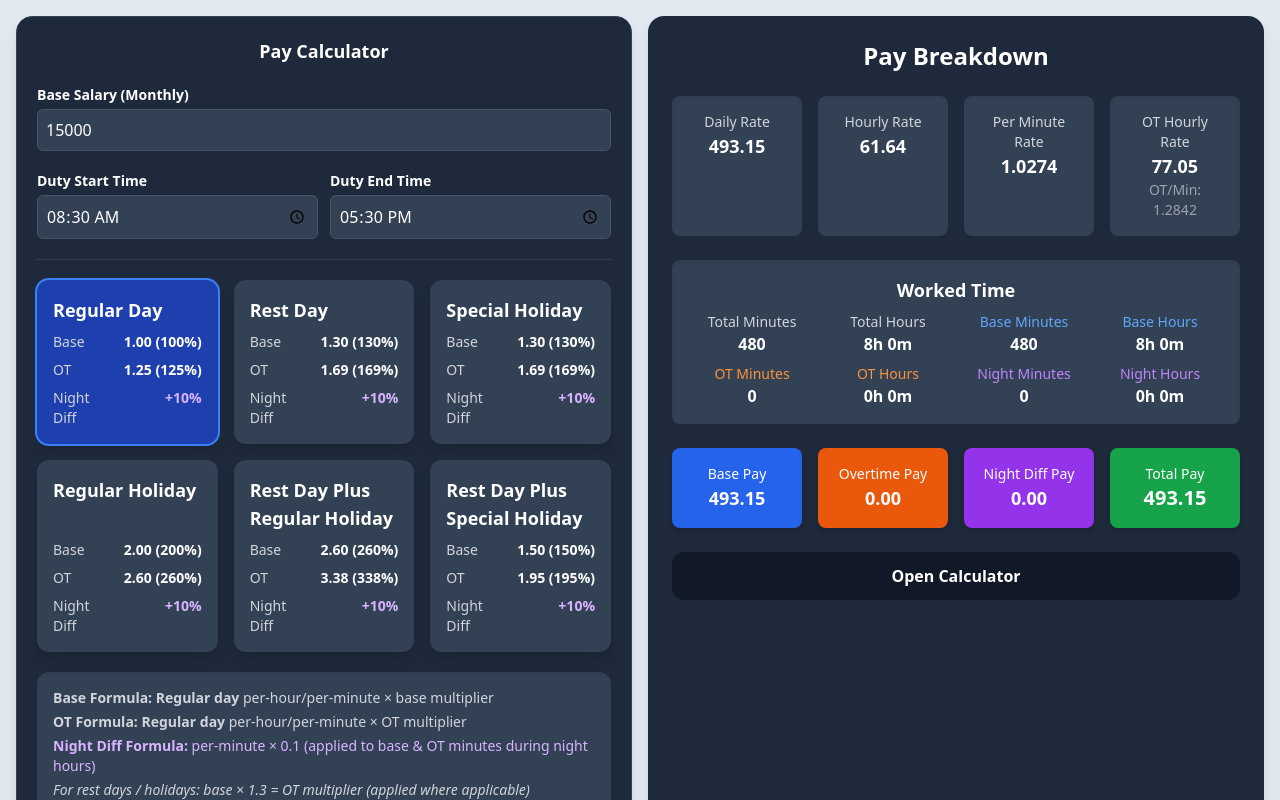
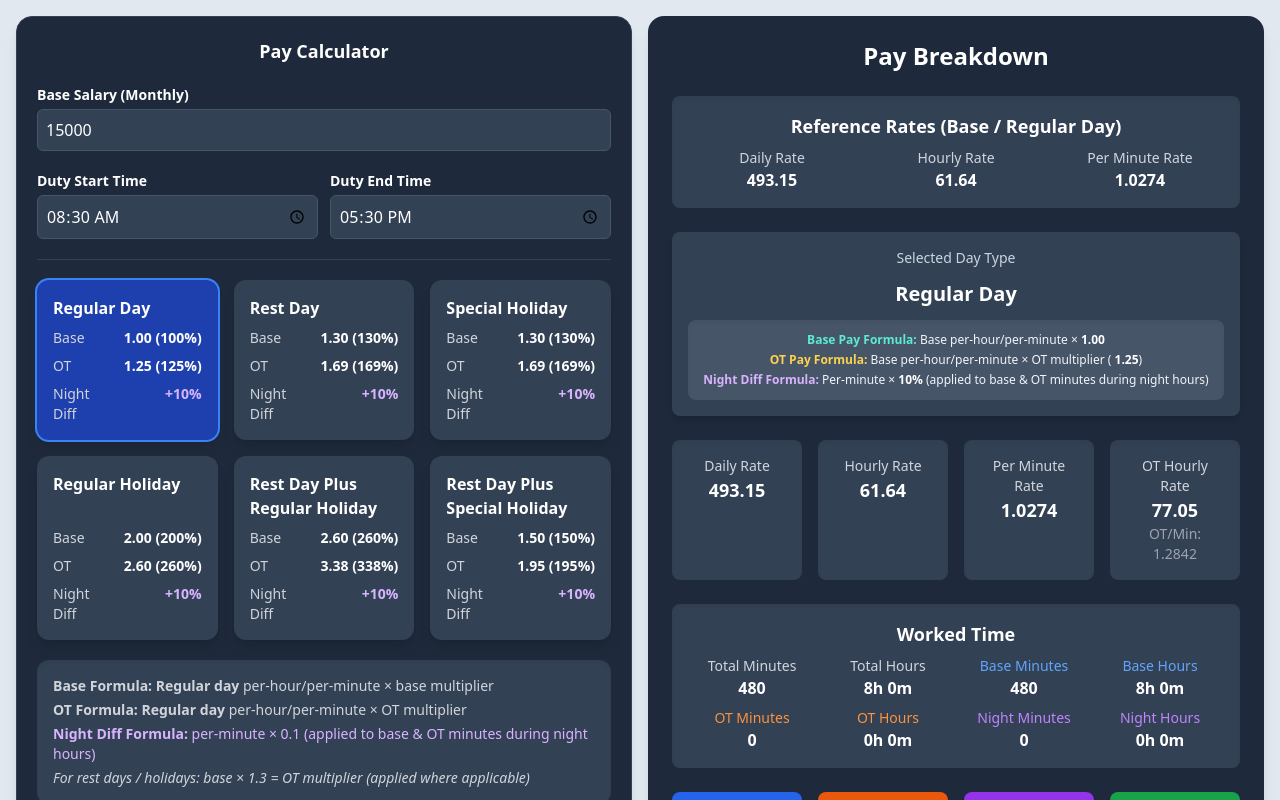
Before and after one commit to Kobs03/basic-payroll-calculator, a Vue app: page /#/ in a window 1280 px wide. Shown: the top 800 px of the page. Built offline with nearby package versions, Linux system fonts and the light colour scheme.

Commit message:
improved ui for clearer pay breakdown informations

```diff
--- a/src/views/HomeView.vue
+++ b/src/views/HomeView.vue
@@ -4,7 +4,6 @@
 
       <!-- Left div: Inputs -->
       <div class="bg-slate-800 text-white p-5 rounded-2xl shadow-lg space-y-5 border border-slate-700">
-
         <h2 class="font-extrabold text-lg text-center text-white">Pay Calculator</h2>
 
         <!-- Base Salary -->
@@ -36,13 +35,9 @@
             key === dayType ? 'bg-blue-800 ring-2 ring-blue-500' : 'bg-slate-700 hover:bg-blue-700 hover:bg-opacity-50',
             'p-4 rounded-xl cursor-pointer transition-all shadow-lg flex flex-col justify-between'
           ]">
-
-            <!-- Day Type -->
-            <div class="text-white font-bold capitalize text-lg mb-2">
+            <div class="text-white font-bold capitalize text-md mb-2">
               {{ key.replace(/([A-Z])/g, ' $1') }}
             </div>
-
-            <!-- Multipliers Section -->
             <div class="grid grid-cols-3 gap-2 text-sm">
               <div class="text-gray-300">Base</div>
               <div class="col-span-2 text-white font-semibold text-right">
@@ -77,21 +72,63 @@
 
         <h2 class="font-extrabold text-2xl mb-4 text-center">Pay Breakdown</h2>
 
-        <!-- Rates Section -->
-        <div class="grid grid-cols-2 md:grid-cols-4 gap-4">
-          <div class="bg-slate-700 p-4 rounded-lg text-center shadow-inner">
+        <!-- Reference Rates Section -->
+        <div class="bg-slate-700 p-4 rounded-lg text-center shadow-inner mb-4">
+          <h3 class="font-semibold text-lg text-white mb-2">Reference Rates (Base / Regular Day)</h3>
+          <div class="grid grid-cols-3 gap-4">
+            <div>
+              <p class="text-gray-300 text-sm">Daily Rate</p>
+              <p class="font-bold text-white">{{ staticDailyRate.toFixed(2) }}</p>
+            </div>
+            <div>
+              <p class="text-gray-300 text-sm">Hourly Rate</p>
+              <p class="font-bold text-white">{{ staticHourlyRate.toFixed(2) }}</p>
+            </div>
+            <div>
+              <p class="text-gray-300 text-sm">Per Minute Rate</p>
+              <p class="font-bold text-white">{{ staticPerMinuteRate.toFixed(4) }}</p>
+            </div>
+          </div>
+        </div>
+
+        <!-- Selected Day Type -->
+        <div class="bg-slate-700 rounded-lg p-4 mb-4 text-center shadow-md space-y-3">
+          <p class="text-slate-300 text-sm font-medium">Selected Day Type</p>
+          <p class="font-bold text-xl text-white">{{ dayTypeLabel }}</p>
+
+          <!-- Formulas -->
+          <div class="bg-slate-600 p-3 rounded-lg text-slate-100 text-xs mt-2 space-y-1 shadow-inner">
+            <div>
+              <strong class="text-teal-300">Base Pay Formula:</strong> Base per-hour/per-minute ×
+              <b class="text-white">{{ BASE_MULTIPLIERS[dayType].toFixed(2) }}</b>
+            </div>
+            <div>
+              <strong class="text-amber-300">OT Pay Formula:</strong> Base per-hour/per-minute × OT multiplier (
+              <b class="text-white">{{ OVERTIME_MULTIPLIERS[dayType].toFixed(2) }}</b>)
+            </div>
+            <div>
+              <strong class="text-purple-300">Night Diff Formula:</strong> Per-minute ×
+              <b class="text-white">{{ (NIGHT_DIFF * 100).toFixed(0) }}%</b> (applied to base & OT minutes during night
+              hours)
+            </div>
+          </div>
+        </div>
+
+        <!-- Dynamic Rates Section -->
+        <div class="grid grid-cols-2 md:grid-cols-4 gap-4 mb-4">
+          <div class="bg-slate-700 p-4 rounded-lg text-center shadow-inner hover:bg-slate-600 transition">
             <p class="text-sm text-gray-300">Daily Rate</p>
             <p class="font-bold text-lg">{{ dailyRate.toFixed(2) }}</p>
           </div>
-          <div class="bg-slate-700 p-4 rounded-lg text-center shadow-inner">
+          <div class="bg-slate-700 p-4 rounded-lg text-center shadow-inner hover:bg-slate-600 transition">
             <p class="text-sm text-gray-300">Hourly Rate</p>
             <p class="font-bold text-lg">{{ hourlyRate.toFixed(2) }}</p>
           </div>
-          <div class="bg-slate-700 p-4 rounded-lg text-center shadow-inner">
+          <div class="bg-slate-700 p-4 rounded-lg text-center shadow-inner hover:bg-slate-600 transition">
             <p class="text-sm text-gray-300">Per Minute Rate</p>
             <p class="font-bold text-lg">{{ perMinuteRate.toFixed(4) }}</p>
           </div>
-          <div class="bg-slate-700 p-4 rounded-lg text-center shadow-inner">
+          <div class="bg-slate-700 p-4 rounded-lg text-center shadow-inner hover:bg-slate-600 transition">
             <p class="text-sm text-gray-300">OT Hourly Rate</p>
             <p class="font-bold text-lg">{{ otHourlyRate.toFixed(2) }}</p>
             <p class="text-sm text-gray-400">OT/Min: {{ otPerMinuteRate.toFixed(4) }}</p>
@@ -139,19 +176,19 @@
 
         <!-- Pay Summary Section -->
         <div class="grid grid-cols-1 md:grid-cols-4 gap-4">
-          <div class="bg-blue-600 p-4 rounded-lg text-center shadow-md">
+          <div class="bg-blue-600 p-4 rounded-lg text-center shadow-md hover:bg-blue-500 transition">
             <p class="text-sm">Base Pay</p>
             <p class="font-bold text-lg">{{ basePay.toFixed(2) }}</p>
           </div>
-          <div class="bg-orange-600 p-4 rounded-lg text-center shadow-md">
+          <div class="bg-orange-600 p-4 rounded-lg text-center shadow-md hover:bg-orange-500 transition">
             <p class="text-sm">Overtime Pay</p>
             <p class="font-bold text-lg">{{ otPay.toFixed(2) }}</p>
           </div>
-          <div class="bg-purple-600 p-4 rounded-lg text-center shadow-md">
+          <div class="bg-purple-600 p-4 rounded-lg text-center shadow-md hover:bg-purple-500 transition">
             <p class="text-sm">Night Diff Pay</p>
             <p class="font-bold text-lg">{{ nightDiffPay.toFixed(2) }}</p>
           </div>
-          <div class="bg-green-600 p-4 rounded-lg text-center shadow-md">
+          <div class="bg-green-600 p-4 rounded-lg text-center shadow-md hover:bg-green-500 transition">
             <p class="text-sm">Total Pay</p>
             <p class="font-extrabold text-xl">{{ totalPay.toFixed(2) }}</p>
           </div>
@@ -162,6 +199,7 @@
           class="bg-gray-900 hover:bg-gray-800 w-full p-3 rounded-xl font-semibold text-white transition-all duration-200">
           Open Calculator
         </button>
+
       </div>
 
     </div>
@@ -211,7 +249,6 @@ const endTime = ref('17:30')
 
 // --- TIMELINE ---
 const toMinutes = (time) => time.split(':').map(Number).reduce((h, m) => h * 60 + m)
-
 const timeline = computed(() => {
   if (!startTime.value || !endTime.value) return []
   let start = toMinutes(startTime.value)
@@ -222,14 +259,12 @@ const timeline = computed(() => {
     const mod = t % 1440
     arr.push({ isNight: mod >= 1320 || mod < 360 })
   }
-  // Deduct 1 hour if total >= 9h
   if (arr.length >= 540) arr.splice(0, 60)
   return arr
 })
 
 // --- TOTALS ---
 const formatHM = mins => `${Math.floor(mins / 60)}h ${mins % 60}m`
-
 const totalMinutesWorked = computed(() => timeline.value.length)
 const totalHoursWorked = computed(() => formatHM(totalMinutesWorked.value))
 const baseMinutes = computed(() => Math.min(totalMinutesWorked.value, 480))
@@ -239,7 +274,12 @@ const otHours = computed(() => formatHM(otMinutes.value))
 const nightMinutes = computed(() => timeline.value.filter(m => m.isNight).length)
 const nightHours = computed(() => formatHM(nightMinutes.value))
 
-// --- RATES ---
+// --- STATIC REFERENCE RATES ---
+const staticDailyRate = computed(() => baseSalary.value * 12 / 365)
+const staticHourlyRate = computed(() => staticDailyRate.value / 8)
+const staticPerMinuteRate = computed(() => staticHourlyRate.value / 60)
+
+// --- DYNAMIC RATES ---
 const dailyRate = computed(() => baseSalary.value * 12 / 365)
 const hourlyRate = computed(() => dailyRate.value * BASE_MULTIPLIERS[dayType.value] / 8)
 const perMinuteRate = computed(() => hourlyRate.value / 60)
@@ -255,13 +295,17 @@ const nightDiffPay = computed(() => {
   let total = 0
   timeline.value.forEach((m, index) => {
     if (!m.isNight) return
-    // minutes after 480 are OT
     const rate = index < 480 ? perMinuteRate.value : otPerMinuteRate.value
     total += rate * NIGHT_DIFF
   })
   return total
 })
 const totalPay = computed(() => basePay.value + otPay.value + nightDiffPay.value)
+
+// --- DAY TYPE LABEL ---
+const dayTypeLabel = computed(() => {
+  return dayType.value.replace(/([A-Z])/g, ' $1').replace(/^./, str => str.toUpperCase())
+})
 
 // --- CALCULATOR ---
 const showCalculator = ref(false)
```
